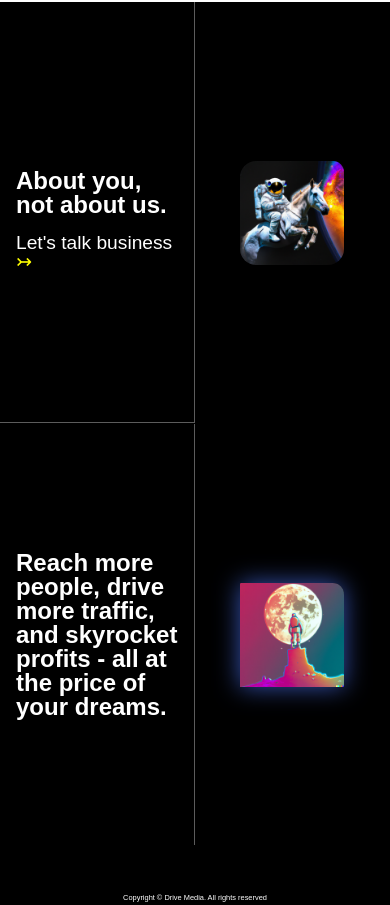
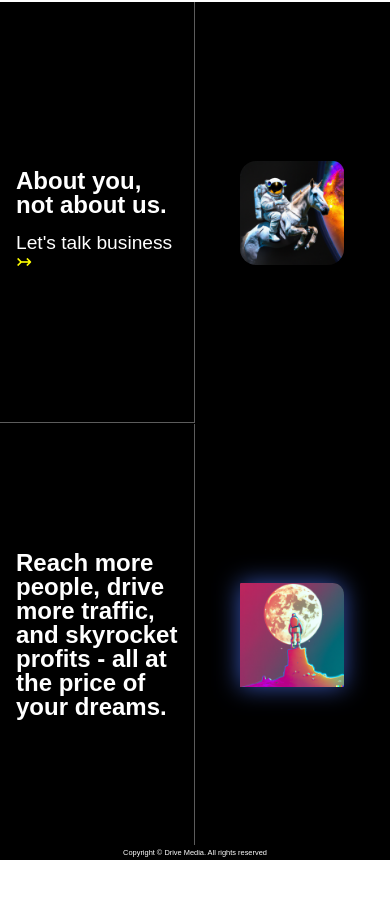
Before and after one commit to will-flores1/marketing-website-theme, a SvelteKit app: page / in a window 390 px wide. Shown: the part 2032-2937 px from the top of the page. After the commit the page ends 2892 px from the top, so only its background shows below. Built offline with nearby package versions, Linux system fonts and the light colour scheme; a web font is replaced by a local one.

Commit message:
Fix padding mobile

```diff
--- a/src/components/Footer.svelte
+++ b/src/components/Footer.svelte
@@ -13,7 +13,7 @@
 
 	@media screen and (max-width: 992px) {
 		.license {
-			padding-top: 3rem;
+			padding-top: 0.2rem;
 		}
 	}
 </style>
```
